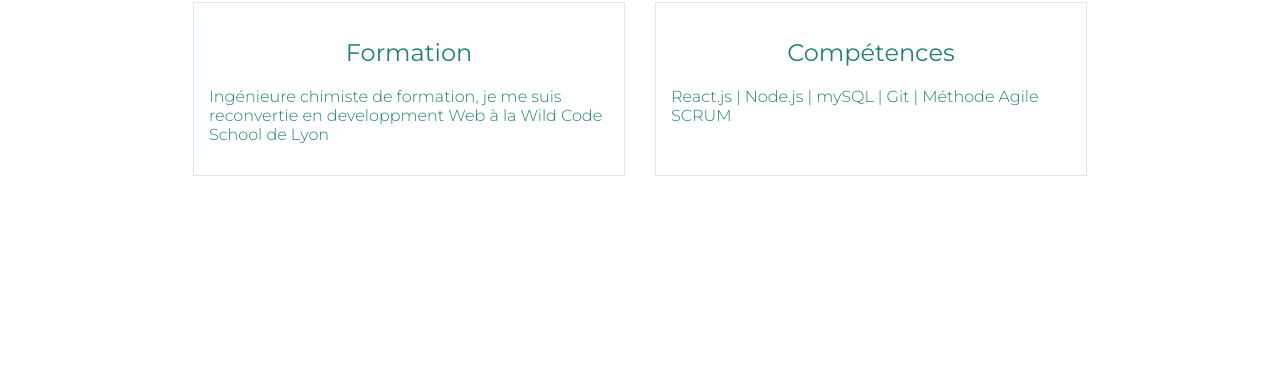
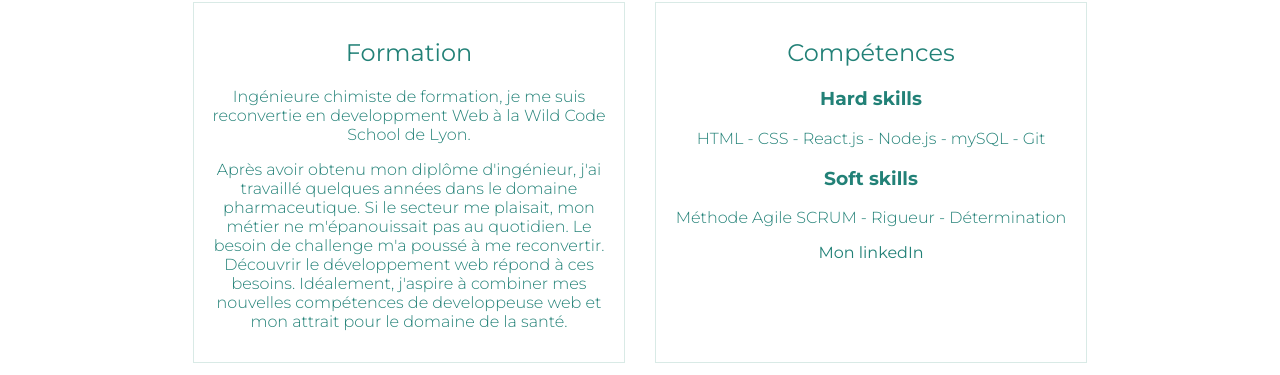
Before and after one commit to AmelieChevalier/portfolio, a React (Create React App) app: page / in a window 1280 px wide. Shown: the part 832-1207 px from the top of the page. Before the commit the page ends 1023 px from the top, so only its background shows below. Built offline with nearby package versions, Linux system fonts and the light colour scheme; no server answers.

Commit message:
complete personnal info

```diff
--- a/src/pages/Home.js
+++ b/src/pages/Home.js
@@ -51,11 +51,17 @@ function Home() {
           <div className='presentation-details'>
             <div className='sub-section-presentation'>
               <h2 >Formation</h2>
-              <p>Ingénieure chimiste de formation, je me suis reconvertie en developpment Web à la Wild Code School de Lyon</p>
+              <p>Ingénieure chimiste de formation, je me suis reconvertie en developpment Web à la Wild Code School de Lyon.
+              </p>
+              <p>Après avoir obtenu mon diplôme d'ingénieur, j'ai travaillé quelques années dans le domaine pharmaceutique. Si le secteur me plaisait, mon métier ne m'épanouissait pas au quotidien. Le besoin de challenge m'a poussé à me reconvertir. Découvrir le développement web répond à ces besoins. Idéalement, j'aspire à combiner mes nouvelles compétences de developpeuse web et mon attrait pour le domaine de la santé.</p>
             </div>
             <div className='sub-section-presentation'>
             <h2>Compétences</h2>
-            <p>React.js | Node.js | mySQL | Git | Méthode Agile SCRUM</p>
+            <h3>Hard skills</h3>
+            <p>HTML - CSS - React.js - Node.js - mySQL - Git</p>
+            <h3>Soft skills</h3>
+            <p> Méthode Agile SCRUM - Rigueur - Détermination </p>
+            <a href='https://www.linkedin.com/in/ameliechevalier/' target='_blank' rel='noopener noreferrer'>Mon linkedIn</a>
             </div>
           </div>
         </div>
--- a/src/styles/AddProject.css
+++ b/src/styles/AddProject.css
@@ -16,7 +16,7 @@ button.btn.publish {
   background-color: rgba(34, 129, 119, 0.7);
   border: none;
   color: white;
-  padding: 15px 32px;
+  padding: 10px 25px;
   text-align: center;
   text-decoration: none;
   display: inline-block;
--- a/src/styles/Home.css
+++ b/src/styles/Home.css
@@ -60,7 +60,7 @@
 }
 
 .sub-section-presentation p {
-  text-align: left;
+  text-align: center;
 }
 
 @media only screen and (max-width: 600px) {
```
Also changed, not shown: 2 other files (tests, documents, lock files or other folders).
